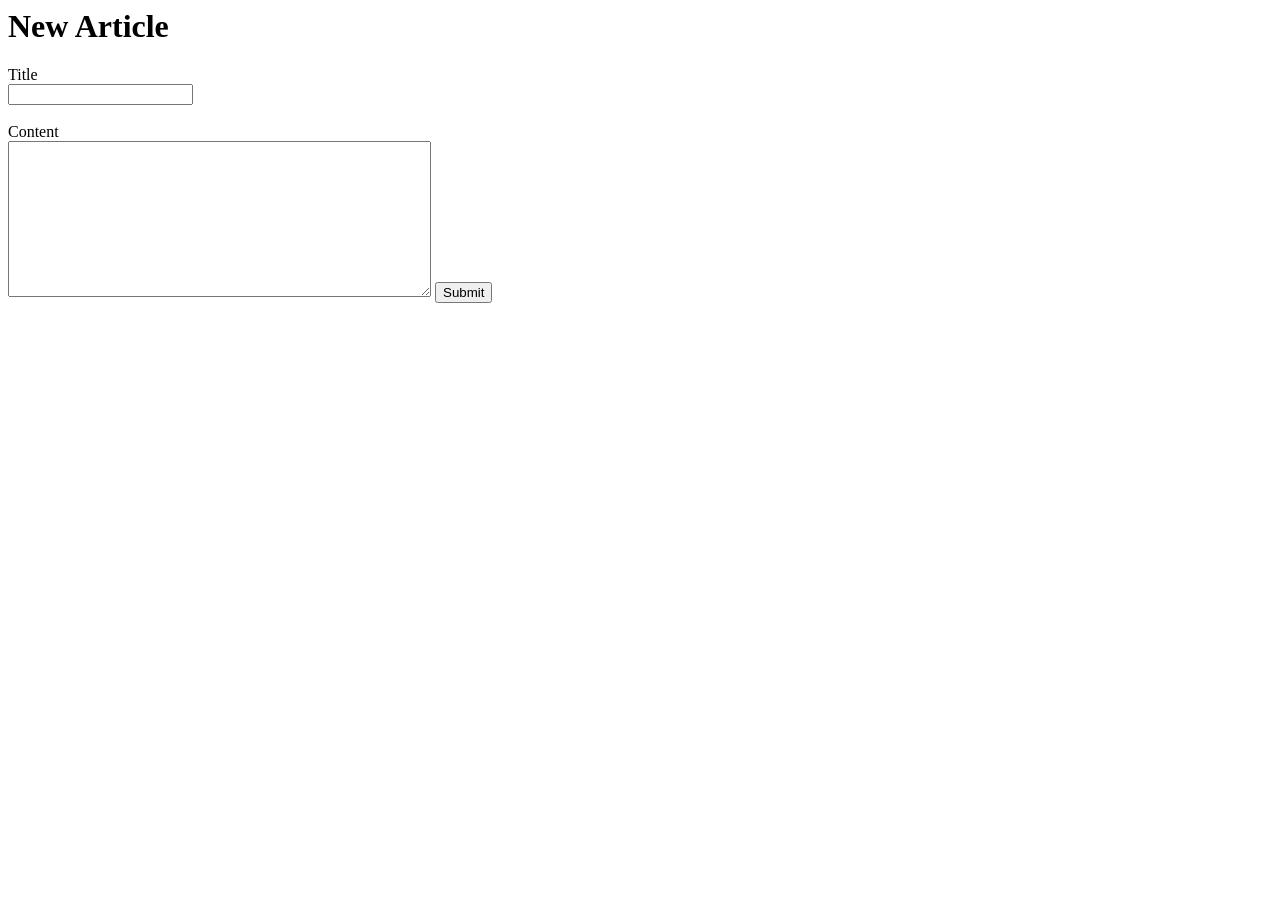
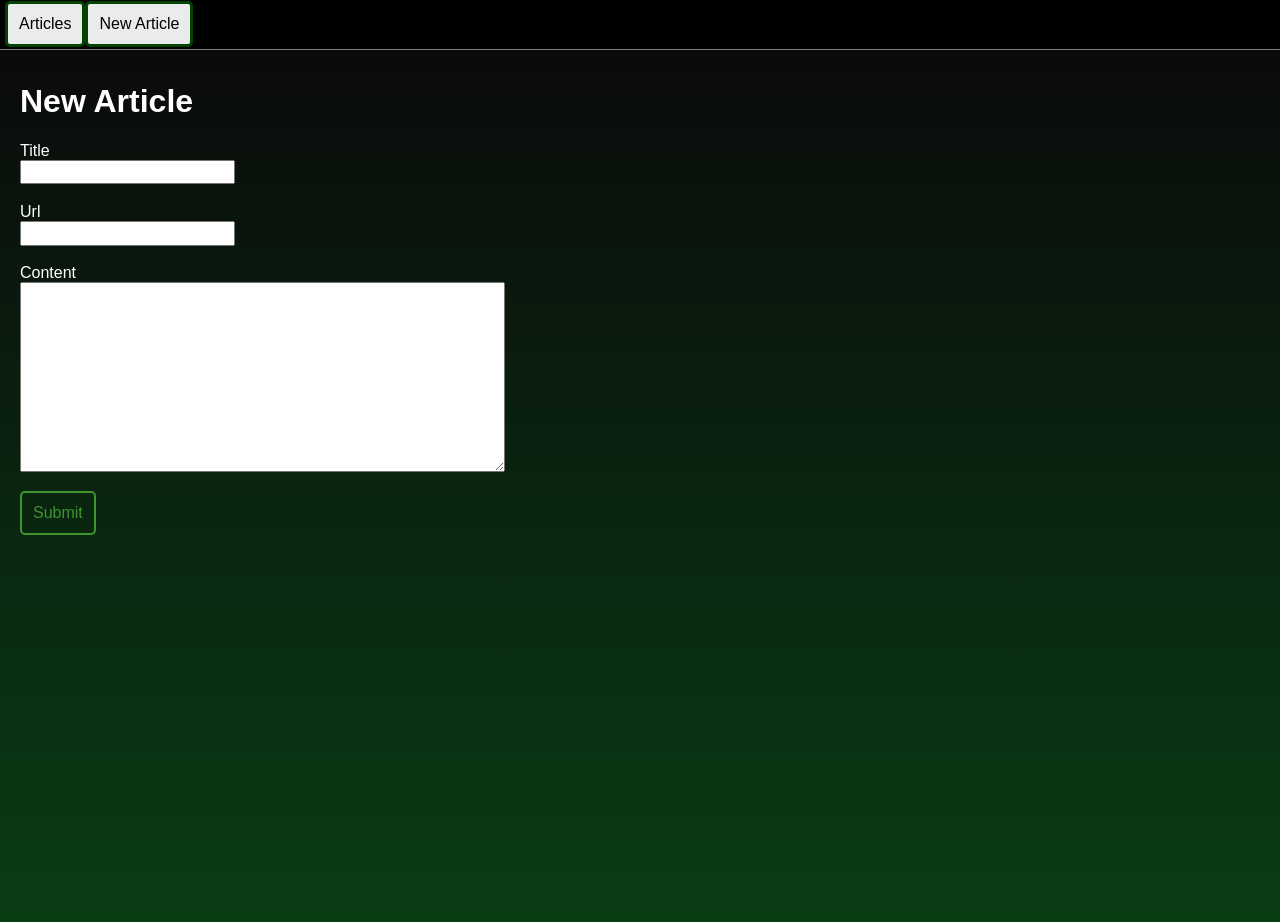
Before and after one commit to perryr16/word_analytics, a Django app: page /words/article/new in a window 1280 px wide. Before the commit the page ends 303 px from the top, so only its background shows below. Run offline with Django 3.2, Linux system fonts and the light colour scheme; some libraries are stand-ins or nearby versions.

Commit message:
style working for me

```diff
--- a/words/static/words/style.css
+++ b/words/static/words/style.css
@@ -1,5 +1,5 @@
 .all{
-  background-color:rgba(214, 197, 255, 0.644);
+  background-color:black;
   height: 110vh;
 }
 .content {
@@ -15,15 +15,15 @@
 }
 .btn {
   color:rgb(0, 0, 0);
-  background-color: rgb(247, 242, 242);
+  background-color: rgb(235, 235, 235);
   text-decoration:none;
-  /* padding: 11px; */
-  border: 3px;
+  padding: 11px;
+  border: 3px rgb(2, 66, 2) solid;
   border-radius: 5px;
 }
 .btn:hover {
-  background-color:teal;
-  color: black;
+  background-color:rgb(10, 46, 46);
+  color: white;
 }
 .btn-outline {
   color:rgb(62, 148, 45);
@@ -34,29 +34,29 @@
   border-radius: 5px;
 }
 .btn-outline:hover {
-  color:teal;
+  color:white;
   background: transparent;
   text-decoration:none;
   padding: 11px;
-  border: 2px teal solid;
+  border: 2px white solid;
   border-radius: 5px;
 }
 .left {
   float: left;
-  margin-left: 5px;
+  /* margin-left: 5px; */
 }
 .marged {
-  margin-right: 20px;
+  /* margin-right: 20px; */
 }
 .main_menu {
   font-family:"arial";
   background-color: black;
   overflow:hidden;
-  height: 43px;
+  height: 50px;
   width: 200vw;
   position:fixed;
-  right: 10px;
   z-index: +1;
   padding-top:1px;
   border-bottom: 1px gray solid;
+  padding-left:5px;
  }
--- a/words/templates/articles/new.html
+++ b/words/templates/articles/new.html
@@ -1,12 +1,18 @@
+{% extends "base.html" %}
+{% block page_content %}
 <div class="content">
 
   <h1>New Article</h1>
   <form action='post' method='POST'>{% csrf_token %}
     <label for='title'>Title</label> <br>
     <input id='title' type='text' name='title'><br><br>
+    <label for='url'>Url</label> <br>
+    <input id='url' type='text' name='url'><br><br>
     <label for='content'>Content</label><br>
-    <textarea id='content' name='content' rows="10" cols="50"></textarea>
-    <input type='submit' value='Submit'>
+    <textarea id='content' name='content' rows="10" cols="50"></textarea><br><br>
+    <input type='submit' value='Submit' class="btn-outline">
 
   </form>
+
 </div>
+{% endblock %}
--- a/words/templates/base.html
+++ b/words/templates/base.html
@@ -18,7 +18,7 @@
     <div class="main_menu">
       <a class="btn left marged" href="/words/articles">Articles</a>
       <a class='btn left marged' href="{%url 'article_new'%}">New Article</a><br><br><br><br>
-
+      <p>THIS IS A TEAST</p>
     </div>
     {% block page_content %}{% endblock %}
   </div>
```
